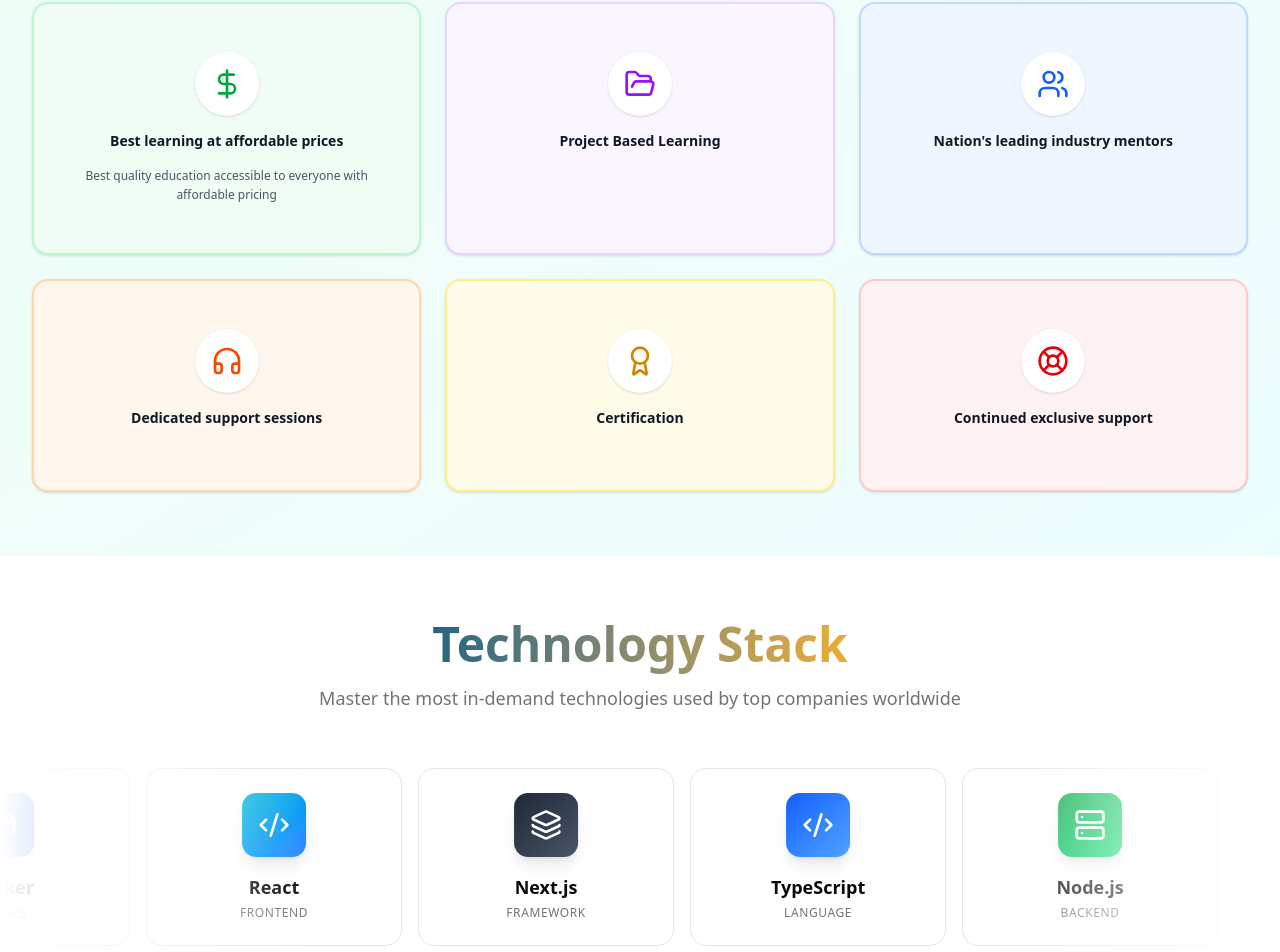
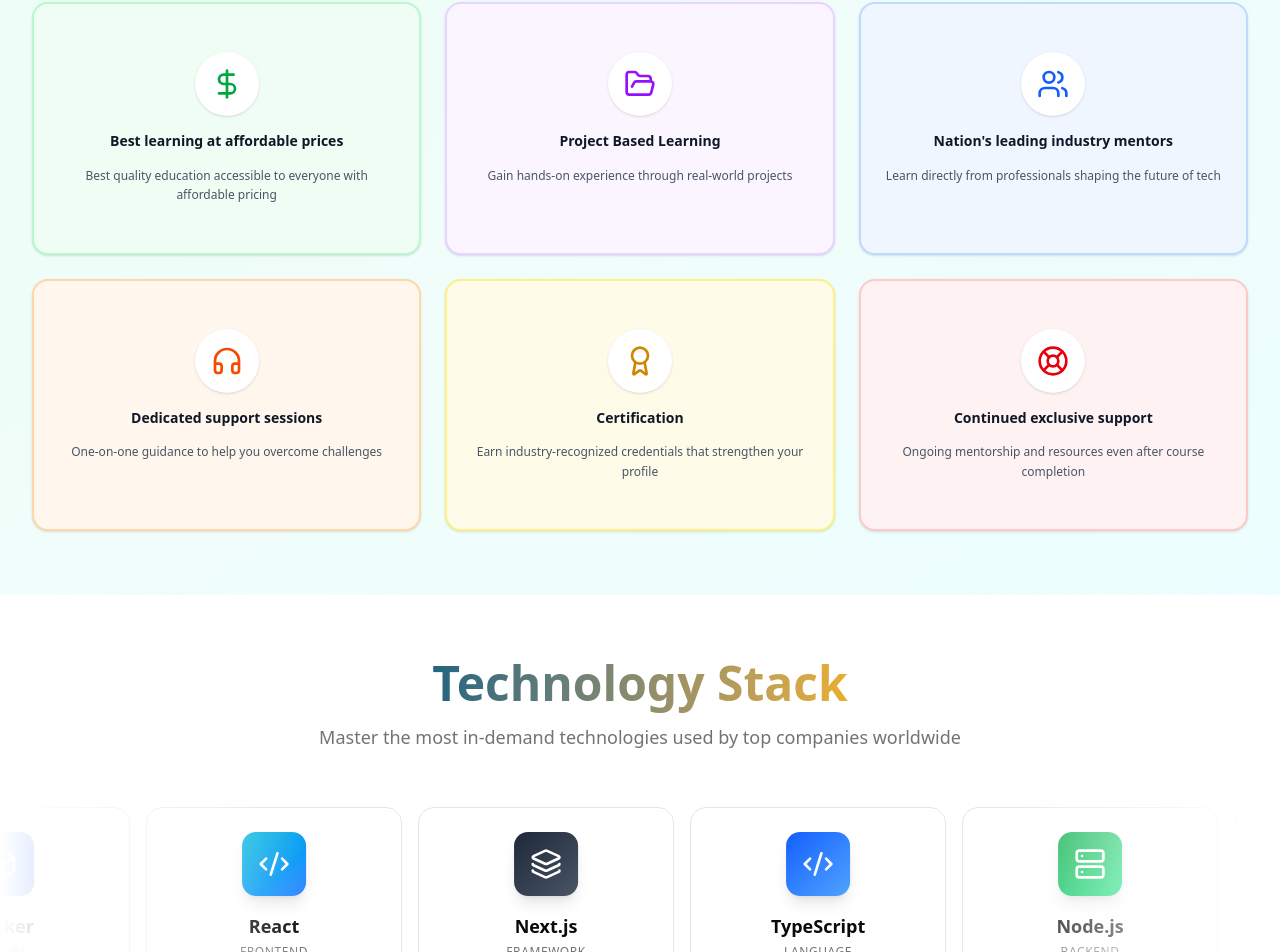
Before and after one commit to mehrabhossain1/innodemmy-frontend, a Next.js app: page / in a window 1280 px wide. Shown: the part 3152-4104 px from the top of the page. Built offline with nearby package versions, Linux system fonts and the light colour scheme; no server answers; the database is empty.

Commit message:
feat(WhyBestChoiceSection): Add descriptions to feature cards for better clarity

```diff
--- a/components/homepage/WhyBestChoiceSection.tsx
+++ b/components/homepage/WhyBestChoiceSection.tsx
@@ -21,7 +21,7 @@ const featureCards = [
     {
         id: "project-based",
         title: "Project Based Learning",
-        description: "",
+        description: "Gain hands-on experience through real-world projects",
         icon: <FolderOpen className="w-8 h-8 text-purple-600" />,
         bgColor: "bg-purple-50",
         borderColor: "border-purple-200",
@@ -29,7 +29,7 @@ const featureCards = [
     {
         id: "mentors",
         title: "Nation's leading industry mentors",
-        description: "",
+        description: "Learn directly from professionals shaping the future of tech",
         icon: <Users className="w-8 h-8 text-blue-600" />,
         bgColor: "bg-blue-50",
         borderColor: "border-blue-200",
@@ -37,7 +37,7 @@ const featureCards = [
     {
         id: "support",
         title: "Dedicated support sessions",
-        description: "",
+        description: "One-on-one guidance to help you overcome challenges",
         icon: <HeadphonesIcon className="w-8 h-8 text-orange-600" />,
         bgColor: "bg-orange-50",
         borderColor: "border-orange-200",
@@ -45,7 +45,7 @@ const featureCards = [
     {
         id: "certificate",
         title: "Certification",
-        description: "",
+        description: "Earn industry-recognized credentials that strengthen your profile",
         icon: <Award className="w-8 h-8 text-yellow-600" />,
         bgColor: "bg-yellow-50",
         borderColor: "border-yellow-200",
@@ -53,7 +53,7 @@ const featureCards = [
     {
         id: "continued-support",
         title: "Continued exclusive support",
-        description: "",
+        description: "Ongoing mentorship and resources even after course completion",
         icon: <LifeBuoy className="w-8 h-8 text-red-600" />,
         bgColor: "bg-red-50",
         borderColor: "border-red-200",
```
